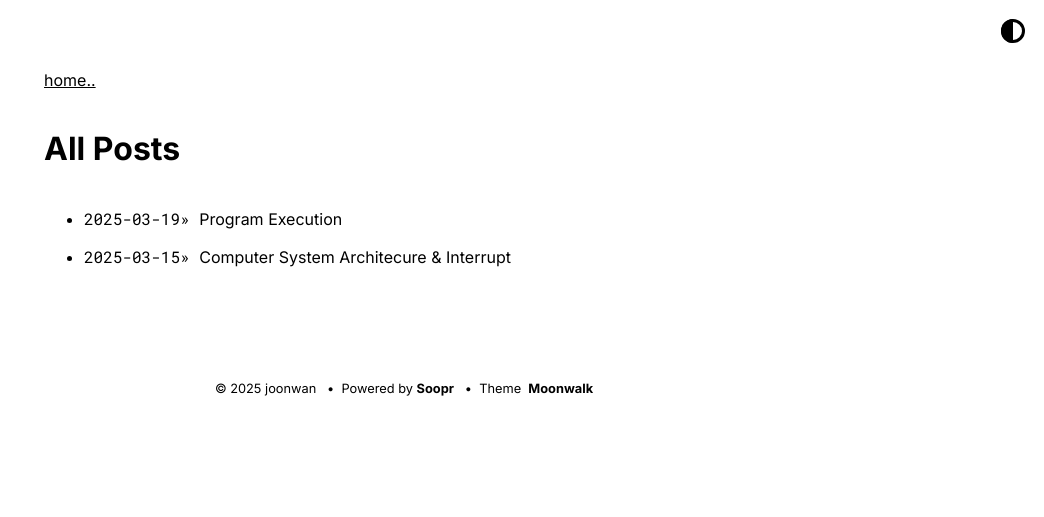
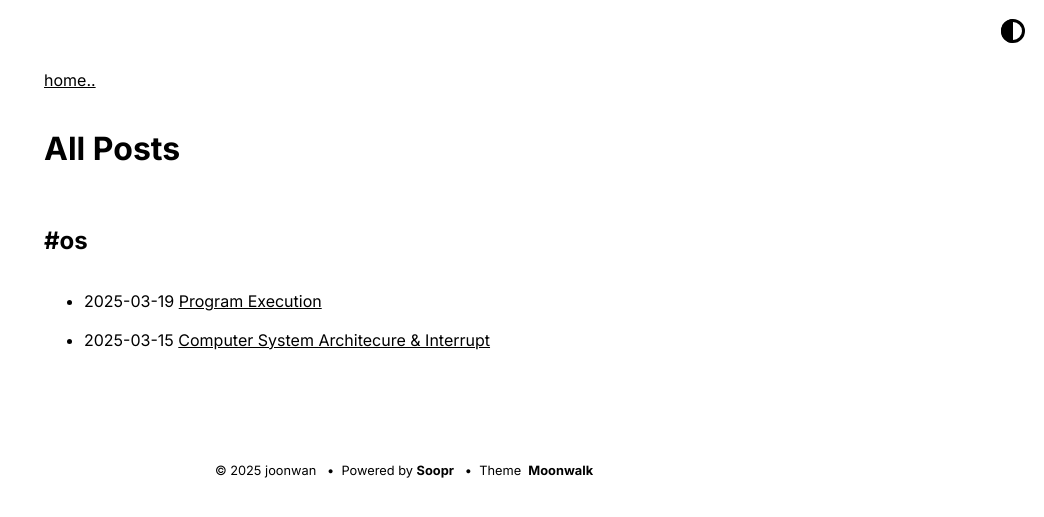
Before and after one commit to joonwan/joonwan.github.io, a Jekyll site: the page built from blog.html, in a window 1280 px wide. Shown: the top 517 px of the page, without its empty margins (236-1280 px from the left). Built offline with Jekyll 4.4.1, drawn with Linux system fonts in a browser that asks for light colours.

Commit message:
feat: 태그별 포스트 그룹화

```diff
--- a/_includes/post_list.html
+++ b/_includes/post_list.html
@@ -1,12 +1,17 @@
 {% if site.posts.size > 0 %}
-  <ul>
-    {% for post in site.posts %}
-      <li class="post-list-item">
-        <span class="home-date">
-          {{ post.date | date: site.theme_config.date_format }}»
-        </span>
-        <a href="{{ post.url | relative_url }}">{{ post.title }}</a>
-      </li>
-    {% endfor %}
-  </ul>
+{% assign grouped_posts = site.posts | group_by_exp: "post", "post.tags | first" %}
+
+{% for tag in grouped_posts %}
+  <div class="blog-section">
+    <h2>#{{ tag.name }}</h2>
+    <ul class="blog-list">
+      {% for post in tag.items %}
+        <li>
+          <span class="blog-date">{{ post.date | date: "%Y-%m-%d" }}</span>
+          <a href="{{ post.url }}">{{ post.title }}</a>
+        </li>
+      {% endfor %}
+    </ul>
+  </div>
+{% endfor %}
 {% endif %}
```
